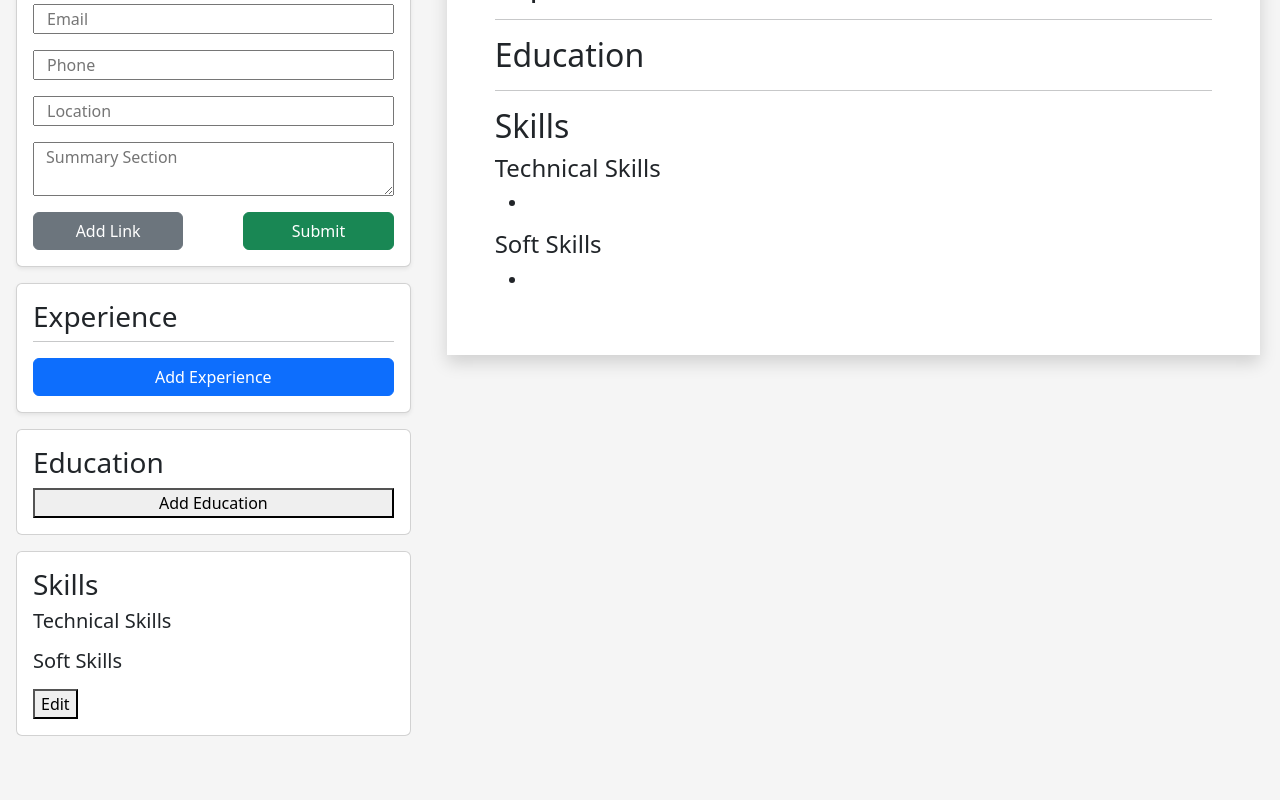
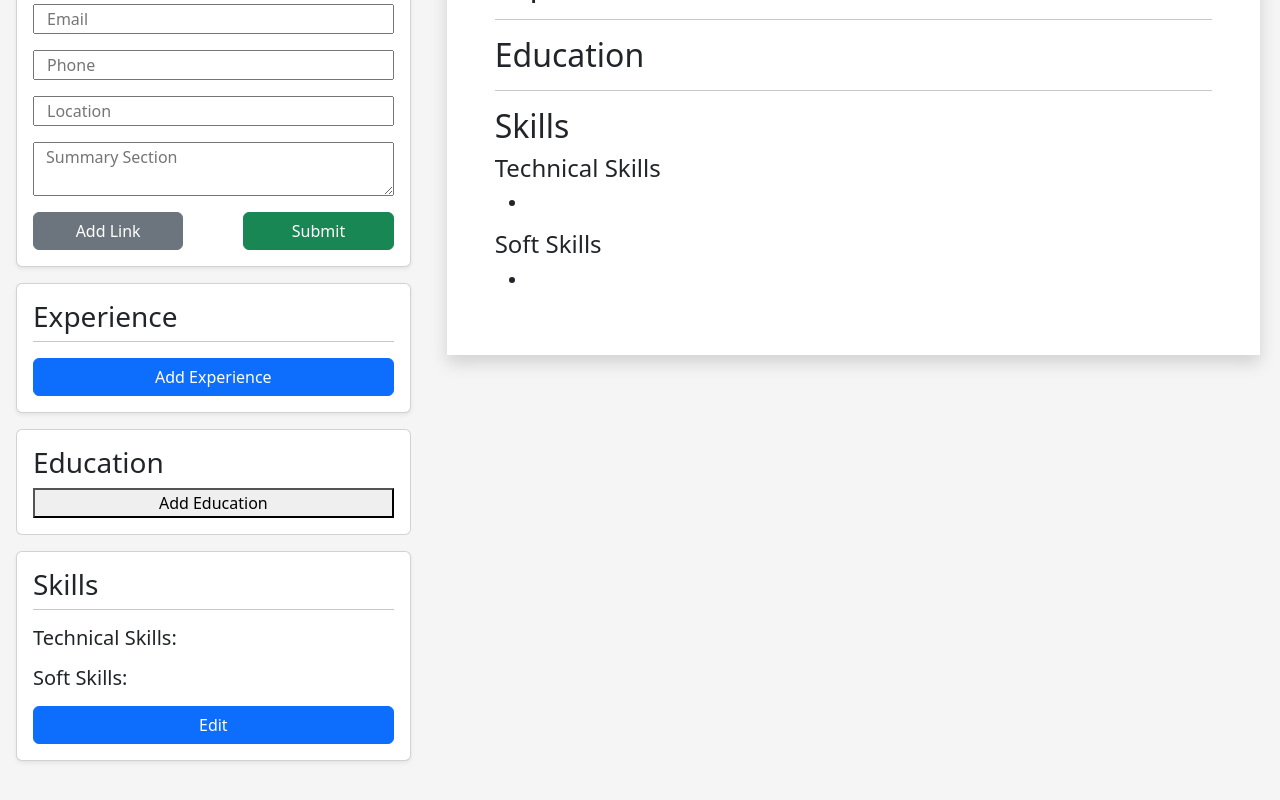
Before and after one commit to Bateeters/CVResumeBuilder, a React (Vite) app: page / in a window 1280 px wide. Shown: the part 284-1084 px from the top of the page. Built offline with nearby package versions, Linux system fonts and the light colour scheme.

Commit message:
Updated styling for Skills edit section

```diff
--- a/src/components/SideNav/Skills.jsx
+++ b/src/components/SideNav/Skills.jsx
@@ -5,22 +5,27 @@ function Skills({ skills, setSkills }) {
 
     return (
         <>
-            <div className="card m-1 mb-5 p-3">
-                <h3>Skills</h3>
+            <div className="card mx-1 mb-5 p-3 shadow-sm row justify-content-center">
+                <h3 className="p-0">Skills</h3>
+                <hr />
                 {isEditing && (
-                    <form action="">
+                    <form action="" className="row col-12 justify-content-between m-auto p-0">
                         <textarea
+                            className="col-12 mb-3"
                             placeholder="Technical (Hard) Skills"
                             value={skills.technicalSkills}
                             onChange={(e) => setSkills({...skills, technicalSkills: e.target.value})}
                             />
-                            <textarea
+                        <textarea
+                            className="col-12 mb-3"
                             placeholder="Soft Skills"
                             value={skills.softSkills}
                             onChange={(e) => setSkills({...skills, softSkills: e.target.value})}
                         />
 
                         <button
+                            className="col-12 btn btn-success"
+                            type="button"
                             // make submit button switch editing mode to "false"
                             onClick={(e) => {
                                 e.preventDefault(); // makes button stop reload/state reset
@@ -31,12 +36,14 @@ function Skills({ skills, setSkills }) {
                 )}
 
                 {!isEditing && (
-                    <div>
-                        <h5>Technical Skills</h5>
+                    <div className="p-0">
+                        <h5 className="mb-0">Technical Skills:</h5>
                         <p>{skills.technicalSkills}</p>
-                        <h5>Soft Skills</h5>
+                        <h5 className="mb-0">Soft Skills:</h5>
                         <p>{skills.softSkills}</p>
                         <button
+                            type="button"
+                            className="col-12 btn btn-primary"
                             // make edit button switch editing mode to "true"
                             onClick={() => setIsEditing(true)}
                         >Edit</button>
```
